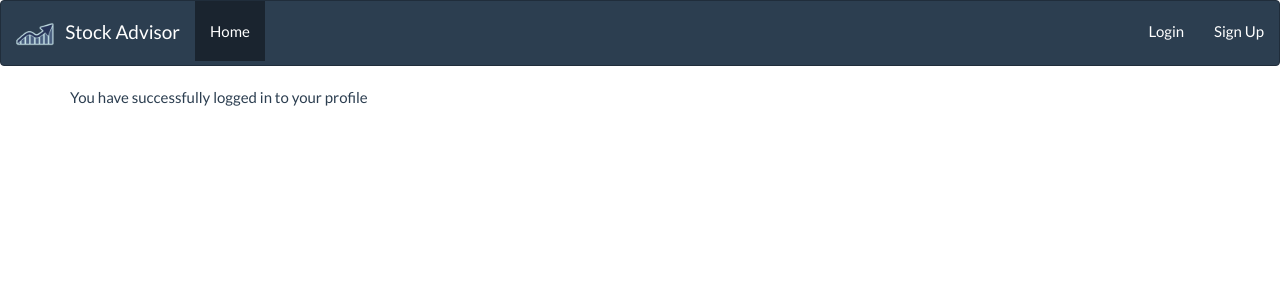
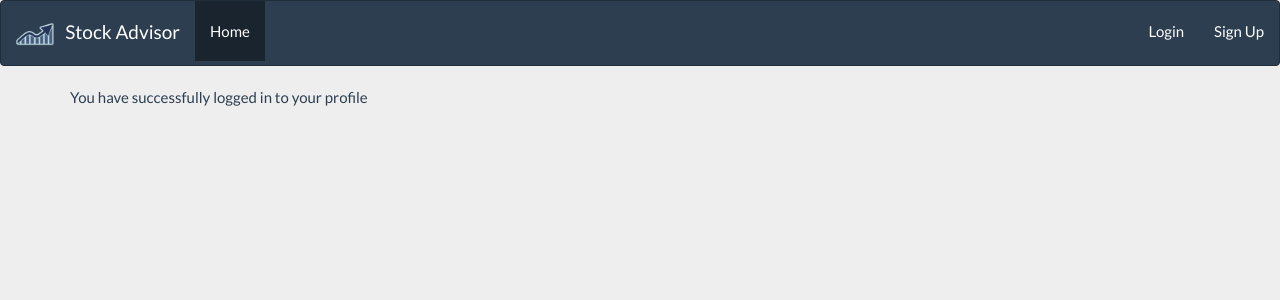
Before and after one commit to virtuallynathan/dr_stock, a Django app: page /accounts/profile/ in a window 1280 px wide. Shown: the top 300 px of the page. Run offline with Django 3.2, Linux system fonts and the light colour scheme; the visitor is signed in with stand-in values (Sample User, id 1); some libraries are stand-ins or nearby versions.

Commit message:
Remove redundant CSS, move background colour to base CSS

```diff
--- a/finance/templates/base.html
+++ b/finance/templates/base.html
@@ -20,6 +20,7 @@
 
     <style type="text/css">
       body {
+        background-color: #eee;
         padding: 0px;
         margin: 0px;
       }
--- a/users/static/css/login.css
+++ b/users/static/css/login.css
@@ -1,9 +1,3 @@
-body {
-  padding-top: 40px;
-  padding-bottom: 40px;
-  background-color: #eee;
-}
-
 #logo {
   max-width: 330px;
 }
--- a/users/static/css/register.css
+++ b/users/static/css/register.css
@@ -1,9 +1,3 @@
-body {
-  padding-top: 40px;
-  padding-bottom: 40px;
-  background-color: #eee;
-}
-
 .form-signup {
   max-width: 330px;
   padding: 15px;
```
